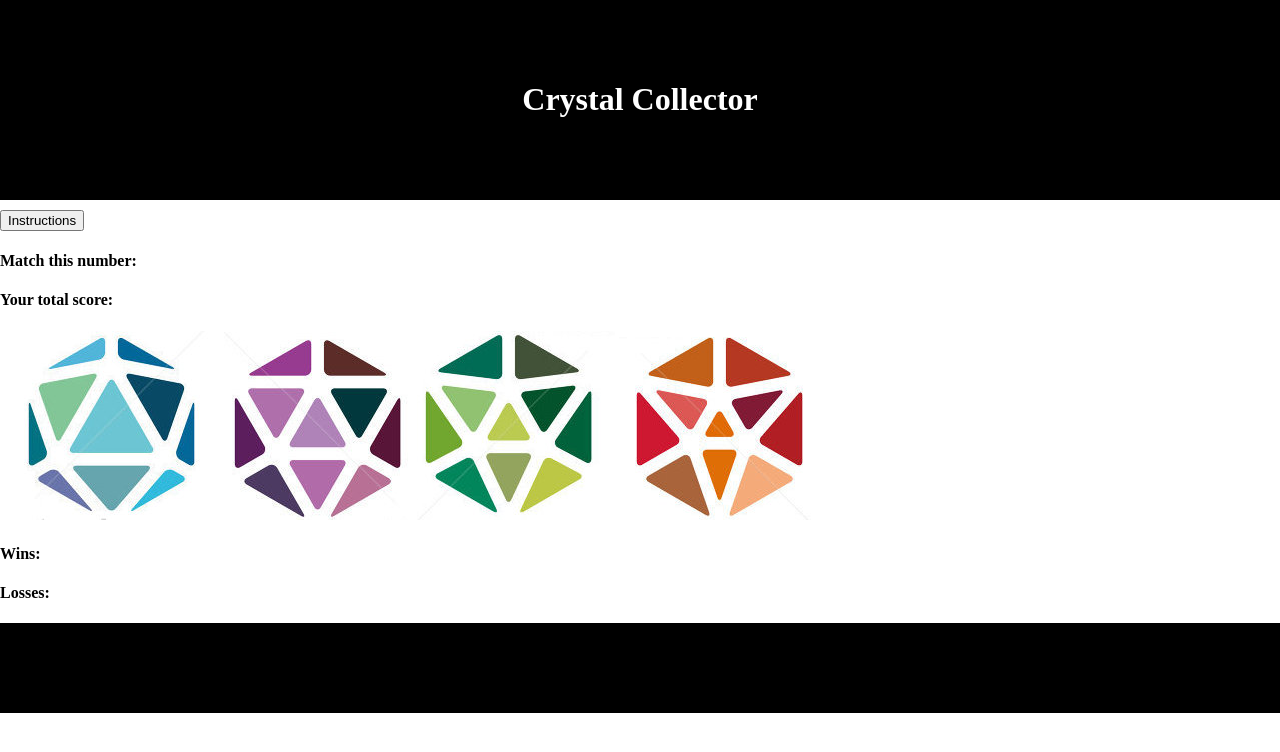
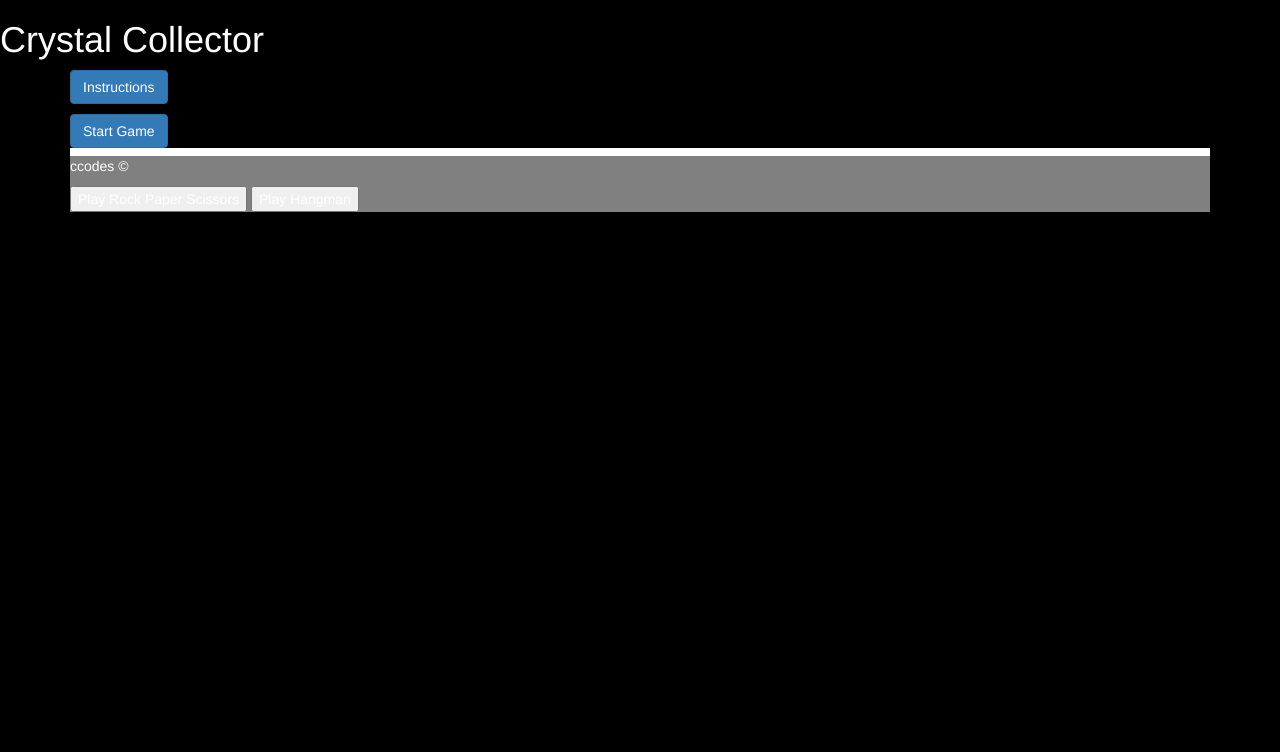
Before and after one commit to C-C0des/Crystals-Collector, a plain HTML site: page index.html in a window 1280 px wide. Drawn offline with nearby package versions, Linux system fonts and the light colour scheme.

Commit message:
style and js changes

```diff
--- a/assets/css/style.css
+++ b/assets/css/style.css
@@ -61,6 +61,7 @@ header{
 
 footer{
     background:black;
+    color:white;
     bottom:0;
     padding:20px;
 }
--- a/index.html
+++ b/index.html
@@ -3,8 +3,8 @@
 <head>
     <meta charset="UTF-8">
     <title>Crystals Collector</title>
-  <!--<link rel="stylesheet" type="text/css" href="assets/css/reset.css"> -->
-	<link rel="stylesheet" type="text/css" href="assets/css/style.css">
+    <link rel="stylesheet" href="https://maxcdn.bootstrapcdn.com/bootstrap/3.3.7/css/bootstrap.min.css" integrity="sha384-BVYiiSIFeK1dGmJRAkycuHAHRg32OmUcww7on3RYdg4Va+PmSTsz/K68vbdEjh4u" crossorigin="anonymous">
+	<link rel="stylesheet" type="text/css" href="style.css">
 	<script src="http://code.jquery.com/jquery.js"></script>
 </head>
 <body>
@@ -15,12 +15,17 @@
      </header>
      <!--=========Header==================-->
 
-    <!--==========Modal===============-->
-    <button id="myBtn">Instructions</button>
-         <div id = "myModal" class = "modal">
-              <div class = "modal-content">
-              <span class="close">&times;</span>
-                 <p id = "instext"> You will be given a random number at the start of the game.
+     <div class ="container">
+         <div class = "row">
+             <div class = "col-md-12">
+                   <p>
+                      <button class="btn btn-primary" type="button" data-toggle="collapse" data-target="#collapseExample" aria-expanded="false" aria-controls="collapseExample">
+                         Instructions
+                      </button>
+                  </p>
+                  <div class="collapse" id="collapseExample">
+                  <div class="card card-body">
+                      You will be given a random number at the start of the game.
                        <br>
                       There are four crystals below.By clicking on a crystal you will
                      add a specific amount of points to your total score.
@@ -31,34 +36,28 @@
                      The value of each crystal is hidden from you untill you click on it
                      <br>
                      Each time when the game starts, the game will change the values of each crystal
-                 </p>
                   </div>
                   </div>
-    <!--==========Modal===============-->
 
-    <!--==========Game Area===============-->
-     <div class = "crystalgamebox" id = "matchnum"> <h4>Match this number:</div>
+                  <a class="btn btn-primary" href="playgame.html" role="button">Start Game</a>
 
-     <div  class = "crstalgamebox" id = "score"> <h4>Your total score:</h4></div>
+     </div> <!--Column Div ends-->
 
-     <div  class = "crystalgamebox" id="crystals">
-            <img src="assets/images/ssgameicontobuy1.jpeg" class="click" id="bluecrystal">
-            <img src="assets/images/ssgameicontobuy2.jpg" class="click" id="purplecrystal">
-            <img src="assets/images/ssgameicontobuy3.jpg" class="click" id="greencrystal">
-            <img src="assets/images/ssgameicontobuy4.jpg" class="click" id="redcrystal">
-     </div>
+    </div>  <!--Row Div Ends-->
 
-      <div class = "crystalgamebox" id ="result">
-          <h4>Wins: <span id = "wins"></span></h4>
-          <h4>Losses: <span id = "losses"></span></h4>
-      </div>
-    <!--==========Game Area===============-->
+    <div>  <!--Container Div Ends-->
+
 
     <!--==========Footer===============-->
       <footer>
           <p> ccodes &copy; </p>
+          <button> Play Rock Paper Scissors</button>
+          <button> Play Hangman </button>
       </footer>
     <!--==========Footer===============-->
+
+
+    <script src="https://maxcdn.bootstrapcdn.com/bootstrap/3.3.7/js/bootstrap.min.js" integrity="sha384-Tc5IQib027qvyjSMfHjOMaLkfuWVxZxUPnCJA7l2mCWNIpG9mGCD8wGNIcPD7Txa" crossorigin="anonymous"></script>
 
     <script type="text/javascript" src="assets/javascript/game.js"></script>
 </body>
--- /dev/null
+++ b/style.css
@@ -0,0 +1,9 @@
+body{
+    background:black;
+    color:white;
+}
+
+footer{
+    background: grey;
+    border-top:8px solid white;
+}
```
Also changed, not shown: playgame.html (added, +47 -0 lines). Lines whose indentation alone changed are shown as unchanged.
